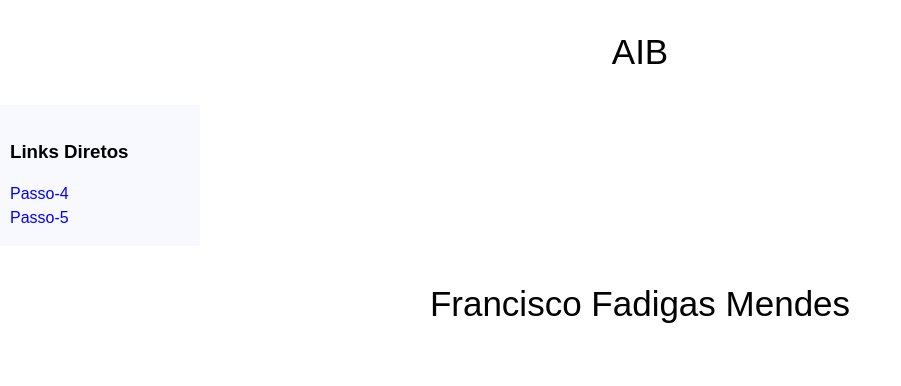
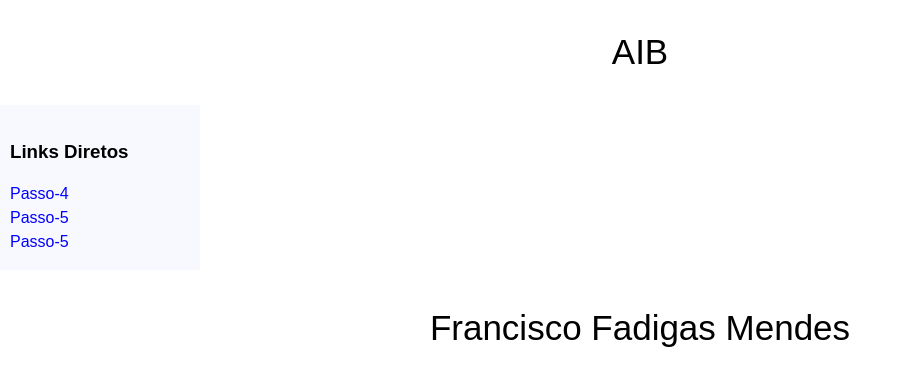
Before and after one commit to FranciscoFadigasMendes/FranciscoFadigasMendes.github.io, a plain HTML site: page index.html in a window 1280 px wide. Shown: the whole page, without its empty margins (0-901 px from the left). Drawn offline with Linux system fonts and the light colour scheme.

Commit message:
Update index.html

```diff
--- a/index.html
+++ b/index.html
@@ -132,6 +132,7 @@
 			<ul>
 				<li><a href="https://franciscofadigasmendes.github.io/Passo-4/">Passo-4 </a></li>
       				<li><a href="https://franciscofadigasmendes.github.io/Passo-5/">Passo-5 </a></li>
+				<li><a href="https://franciscofadigasmendes.github.io/PT06/">Passo-5 </a></li>
 
 			</ul>
 
```
